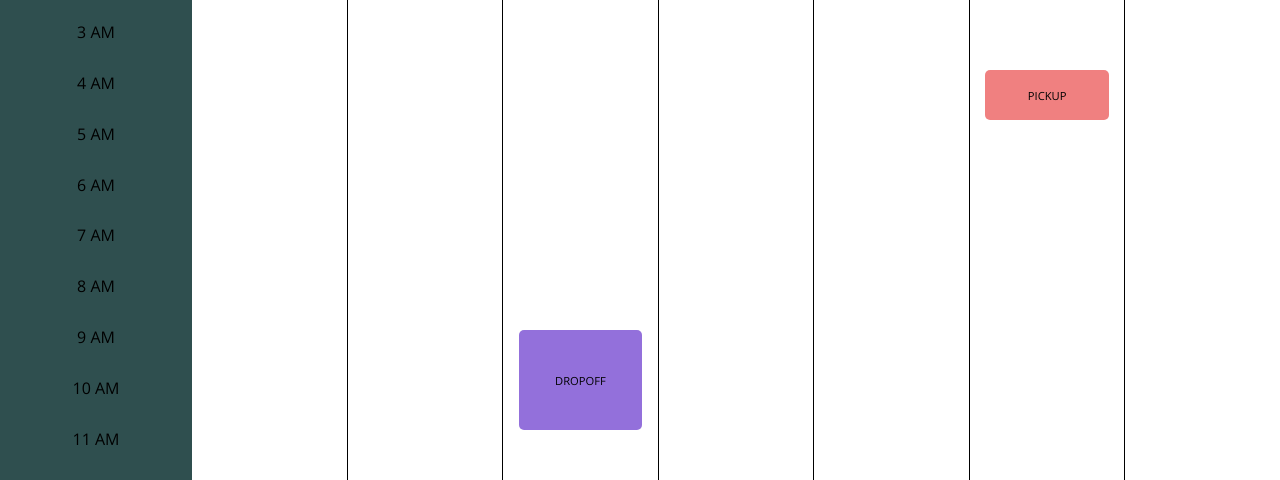
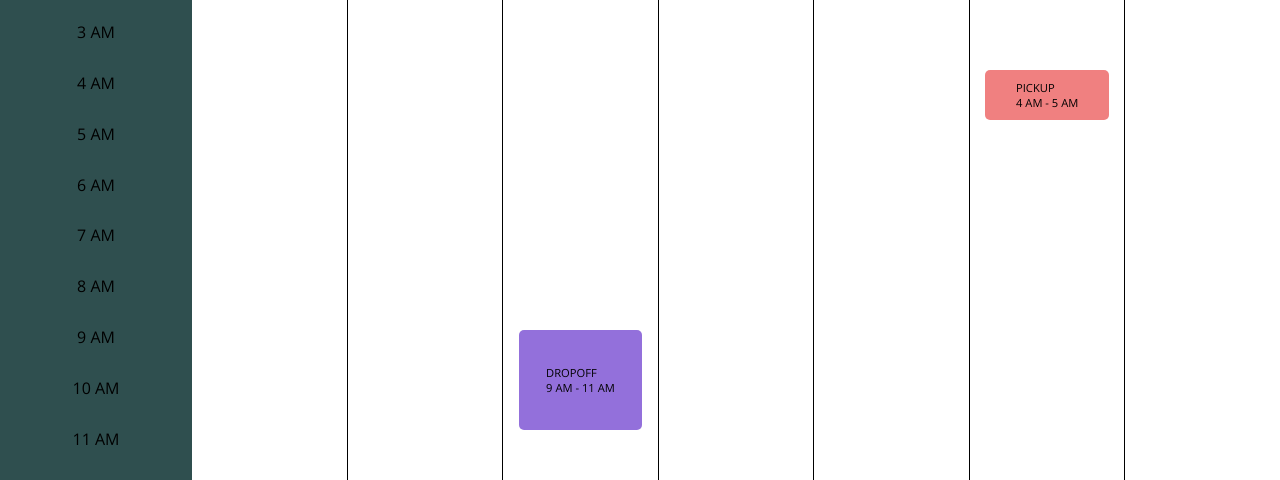
Before and after one commit to kevinconvery/scheduler-app, a React (Create React App) app: page / in a window 1280 px wide. Shown: the part 275-755 px from the top of the page. Built offline with nearby package versions, Linux system fonts and the light colour scheme.

Commit message:
add start and end props to Task

```diff
--- a/src/components/Task/Task.js
+++ b/src/components/Task/Task.js
@@ -1,9 +1,12 @@
 import React from 'react'
 import './Task.css'
+import { scheduleTimes } from '../../data'
 
 const Task = props => {
   const {
     type,
+    start,
+    end,
     length,
     taskID,
     createTask,
@@ -29,7 +32,10 @@ const Task = props => {
       onClick={() => editTask(taskID)}
       name={`task-${taskID}`}
     >
-      {description || type.toUpperCase()}{location && ` @ ${location}`}
+      <ul>
+        <li>{description || type.toUpperCase()}{location && ` @ ${location}`}</li>
+        <li>{`${scheduleTimes[start]} - ${scheduleTimes[end]}`}</li>
+      </ul>
     </div>
   )
 }
```
